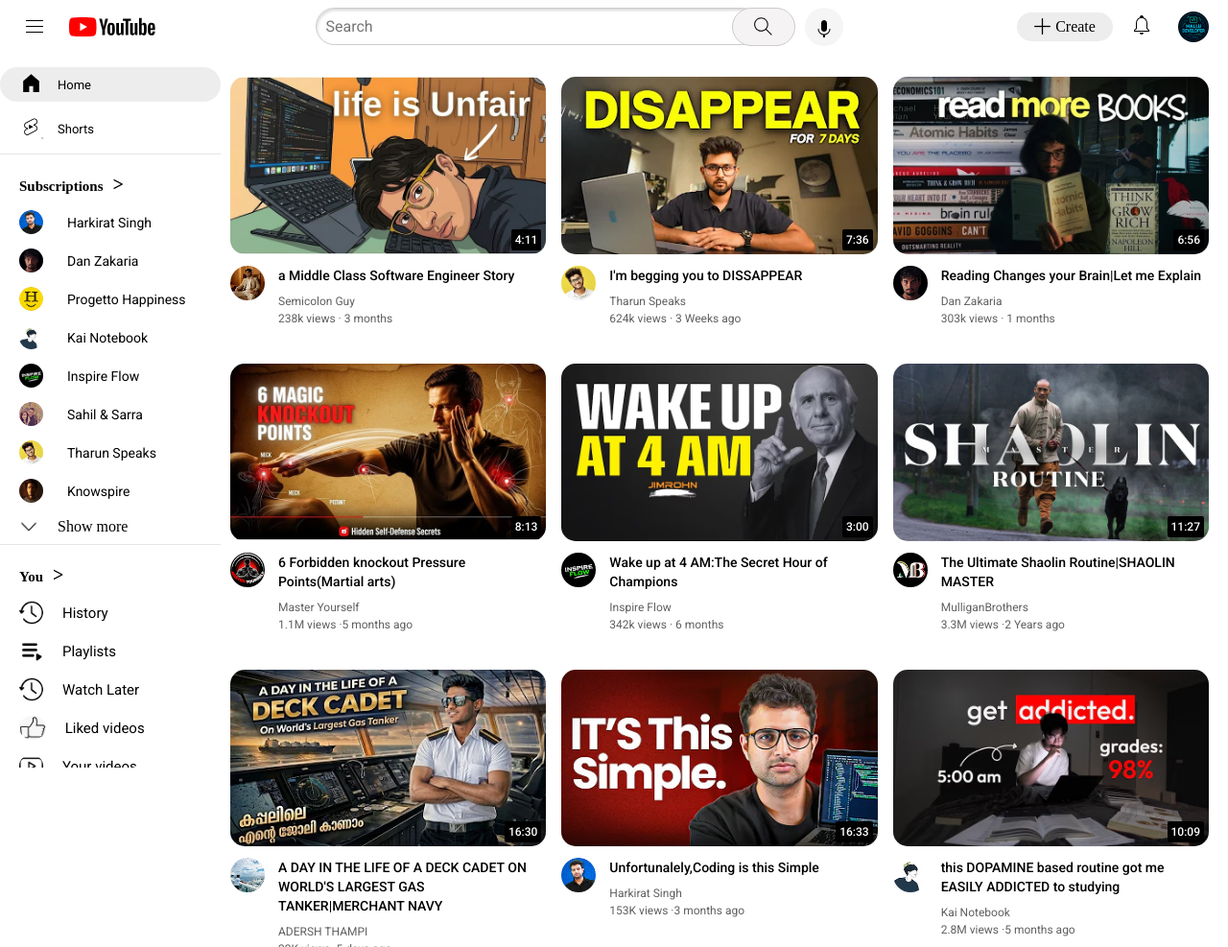
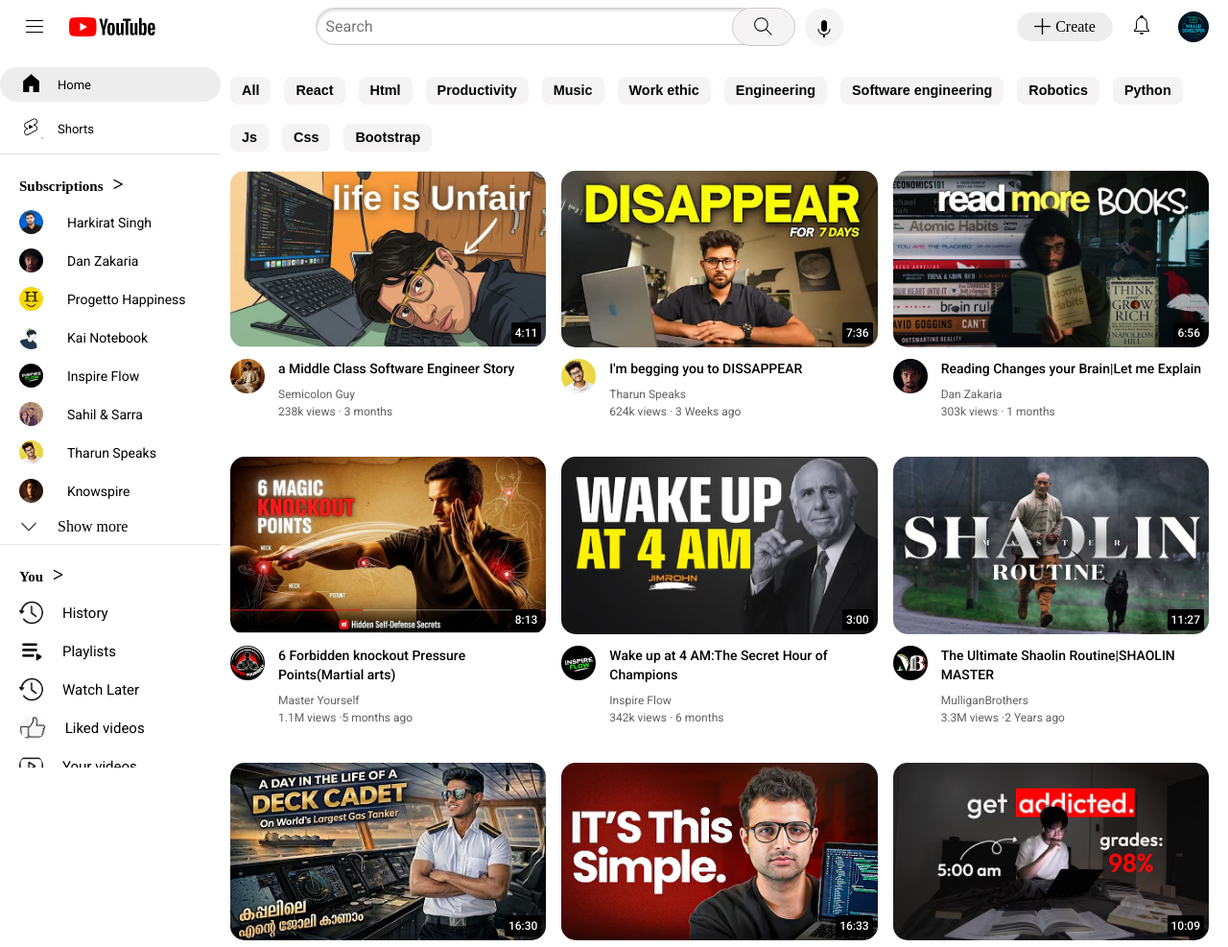
Before and after one commit to Gautham-k-v/Youtube-Clone, a plain HTML site: page index.html in a window 1280 px wide. Shown: the top 987 px of the page at 96% size. Drawn offline with Linux system fonts and the light colour scheme.

Commit message:
last version

```diff
--- a/index.html
+++ b/index.html
@@ -20,6 +20,8 @@
     <link rel="stylesheet" href="styles/video.css" />
     <!-- sidebar css styles  -->
     <link rel="stylesheet" href="styles/sidebar.css" />
+    <!-- category css -->
+    <link rel="stylesheet" href="styles/category.css" />
   </head>
   <body>
     <div class="header">
@@ -252,15 +254,39 @@
         <hr />
       </div>
       <div>
-        <p class="ytubeabt">About Press Copyright Contact us Creator Advertise Developers</p>
-        <p class="ytubeabt">Terms Privacy Policy & Safety How YouTube works Test new features</p>
+        <p class="ytubeabt">
+          About Press Copyright Contact us Creator Advertise Developers
+        </p>
+        <p class="ytubeabt">
+          Terms Privacy Policy & Safety How YouTube works Test new features
+        </p>
         <p class="ytubeabt">&copy; 2026 Google LLCgit</p>
       </div>
     </aside>
+    <!-- categories -->
+    <div class="category-list">
+      <button class="category-button">All</button>
+      <button class="category-button">React</button>
+      <button class="category-button">Html</button>
+      <button class="category-button">Productivity</button>
+      <button class="category-button">Music</button>
+      <button class="category-button">Work ethic</button>
+      <button class="category-button">Engineering</button>
+      <button class="category-button">Software engineering</button>
+      <button class="category-button">Robotics</button>
+      <button class="category-button">Python</button>
+      <button class="category-button">Js</button>
+      <button class="category-button">Css</button>
+      <button class="category-button">Bootstrap</button>
+    </div>
     <!-- this grid is used to display the video cards in a grid layout -->
     <div class="video-grid">
       <!-- first card  -->
       <div class="video-preview">
+        <a
+          href="https://youtu.be/5DR1uJxrlHg?si=7cVSvS6Arh_oOnpm"
+          target="_blank"
+        >
           <div class="thumbnail-row">
             <img
               src="images/hq720.avif"
@@ -269,6 +295,7 @@
             />
             <div class="video-time">4:11</div>
           </div>
+        </a>
         <!-- used to divide the video info into two columns -->
         <div class="video-info-grid">
           <div class="channel-picture">
@@ -287,6 +314,10 @@
       </div>
       <!-- second card  -->
       <div class="video-preview">
+        <a
+          href="https://youtu.be/5nq1Lwybc94?si=VWKZBI3_QzK20WfZ"
+          target="_blank"
+        >
           <div class="thumbnail-row">
             <img
               src="images/second-card.webp"
@@ -295,6 +326,7 @@
             />
             <div class="video-time">7:36</div>
           </div>
+        </a>
         <div class="video-info-grid">
           <div class="channel-picture">
             <img
@@ -312,6 +344,7 @@
       </div>
       <!-- third card  -->
       <div class="video-preview">
+        <a href="https://youtu.be/nN77MoXQPB0?si=Kw-jffCSUf6JJ9q6" target="_blank">
         <div class="thumbnail-row">
           <img
             src="images/image-3.avif"
@@ -320,6 +353,7 @@
           />
           <div class="video-time">6:56</div>
         </div>
+        </a>
         <div class="video-info-grid">
           <div class="channel-picture">
             <img
@@ -337,6 +371,7 @@
       </div>
       <!-- fourth card  -->
       <div class="video-preview">
+        <a href="https://youtu.be/YaEBtirEXoM?si=H9VUTvnAp7-uDmI4" target="_blank">
         <div class="thumbnail-row">
           <img
             src="images/image4.avif"
@@ -345,6 +380,7 @@
           />
           <div class="video-time">8:13</div>
         </div>
+        </a>
         <div class="video-info-grid">
           <div class="channel-picture">
             <img
@@ -364,6 +400,7 @@
       </div>
       <!-- fifth card  -->
       <div class="video-preview">
+        <a href="https://youtu.be/UohSoxqCpd4?si=RwludrrVGmobh8hj" target="_blank">
         <div class="thumbnail-row">
           <img
             src="images/image 5.avif"
@@ -372,6 +409,7 @@
           />
           <div class="video-time">3:00</div>
         </div>
+        </a>
         <div class="video-info-grid">
           <div class="channel-picture">
             <img
@@ -391,6 +429,7 @@
       </div>
       <!-- sixth card  -->
       <div class="video-preview">
+        <a href="https://youtu.be/KZo24VBqzHI?si=vhbwhsbw0fZKG-vG" target="_blank">
         <div class="thumbnail-row">
           <img
             src="images/image6.webp"
@@ -399,6 +438,7 @@
           />
           <div class="video-time">11:27</div>
         </div>
+        </a>
         <div class="video-info-grid">
           <div class="channel-picture">
             <img
@@ -418,6 +458,7 @@
       </div>
       <!-- seventh card  -->
       <div class="video-preview">
+        <a href="https://youtu.be/O2h7RyVN9js?si=3luQeMueD0nVB1PF" target="_blank">
         <div class="thumbnail-row">
           <img
             src="images/seven.webp"
@@ -426,6 +467,7 @@
           />
           <div class="video-time">16:30</div>
         </div>
+        </a>
         <div class="video-info-grid">
           <div class="channel-picture">
             <img
@@ -446,6 +488,7 @@
       </div>
       <!-- Eighth card  -->
       <div class="video-preview">
+        <a href="https://youtu.be/0WS5eq9fOYk?si=OiJuF6Em6dFhTaKe" target="_blank">
         <div class="thumbnail-row">
           <img
             src="images/channel 7.webp"
@@ -454,6 +497,7 @@
           />
           <div class="video-time">16:33</div>
         </div>
+        </a>
         <div class="video-info-grid">
           <div class="channel-picture">
             <img
@@ -471,6 +515,7 @@
       </div>
       <!-- ninth card  -->
       <div class="video-preview">
+        <a href="https://youtu.be/IAb2QHdNe1A?si=2moKj9D2dK4vlI6A" target="_blank">
         <div class="thumbnail-row">
           <img
             src="images/ninth.avif"
@@ -479,6 +524,7 @@
           />
           <div class="video-time">10:09</div>
         </div>
+        </a>
         <div class="video-info-grid">
           <div class="channel-picture">
             <img
@@ -498,6 +544,7 @@
       </div>
       <!-- tenth card  -->
       <div class="video-preview">
+        <a href="https://youtu.be/bSorYHuY0V8?si=y_Gsdtm04ERgihaU" target="_blank">
         <div class="thumbnail-row">
           <img
             src="images/tenth.avif"
@@ -506,6 +553,7 @@
           />
           <div class="video-time">7:11</div>
         </div>
+        </a>
         <div class="video-info-grid">
           <div class="channel-picture">
             <img
@@ -525,6 +573,7 @@
       </div>
       <!-- eleventh card  -->
       <div class="video-preview">
+        <a href="https://youtu.be/1NFWJoWF0sM?si=78aw7l7tSVedD39n" target="_blank">
         <div class="thumbnail-row">
           <img
             src="images/eleventh.webp"
@@ -533,6 +582,7 @@
           />
           <div class="video-time">24:05</div>
         </div>
+        </a>
         <div class="video-info-grid">
           <div class="channel-picture">
             <img
@@ -550,6 +600,7 @@
       </div>
       <!-- twelfth card  -->
       <div class="video-preview">
+        <a href="https://youtu.be/Jq-3EtFDjbs?si=ygSefysj5sPvr9Le" target="_blank">
         <div class="thumbnail-row">
           <img
             src="images/twelve.webp"
@@ -558,6 +609,7 @@
           />
           <div class="video-time">9:00</div>
         </div>
+        </a>
         <div class="video-info-grid">
           <div class="channel-picture">
             <img
@@ -577,6 +629,7 @@
       </div>
       <!-- thirteenth card  -->
       <div class="video-preview">
+        <a href="https://youtu.be/cqDQV5g7zHo?si=Jjau2W8dqGtq13fu" target="_blank">
         <div class="thumbnail-row">
           <img
             src="images/thirteen.webp"
@@ -585,6 +638,7 @@
           />
           <div class="video-time">5:37</div>
         </div>
+        </a>
         <div class="video-info-grid">
           <div class="channel-picture">
             <img
@@ -604,6 +658,7 @@
       </div>
       <!-- fourteenth card  -->
       <div class="video-preview">
+        <a href="https://youtu.be/2wTRQqoDM1A?si=lWdeiD5NEVwHlJ5A" target="_blank">
         <div class="thumbnail-row">
           <img
             src="images/fourteenth.webp"
@@ -612,6 +667,7 @@
           />
           <div class="video-time">10:33</div>
         </div>
+        </a>
         <div class="video-info-grid">
           <div class="channel-picture">
             <img
@@ -631,6 +687,7 @@
       </div>
       <!-- fifteenth card  -->
       <div class="video-preview">
+        <a href="https://youtu.be/MBPHU7aaklM?si=ZpMLbMXcpVffoz9o" target="_blank">
         <div class="thumbnail-row">
           <img
             src="images/fifteenth.webp"
@@ -639,6 +696,7 @@
           />
           <div class="video-time">25:56</div>
         </div>
+        </a>
         <div class="video-info-grid">
           <div class="channel-picture">
             <img
@@ -657,23 +715,5 @@
         </div>
       </div>
     </div>
-    <!-- js for showmore -->
-    <script>
-      const text = document.querySelector(".textarea");
-      const button = document.getElementById("btn");
-
-      let expanded = false;
-
-      button.addEventListener("click", () => {
-        if (!expanded) {
-          text.style.height = "auto";
-          button.innerText = "Show Less";
-        } else {
-          text.style.height = "100px";
-          button.innerText = "Show More";
-        }
-        expanded = !expanded;
-      });
-    </script>
   </body>
 </html>
--- /dev/null
+++ b/styles/category.css
@@ -0,0 +1,12 @@
+.category-list .category-button{
+border: none;
+cursor: pointer;
+font-size: 0.9rem;
+font-weight: bold;
+background: rgb(245, 243, 243);
+padding:0.4rem 0.75rem;
+border-radius: 0.5rem;
+white-space: nowrap;
+margin-bottom:20px;
+margin-right: 10px;
+}
--- a/styles/video.css
+++ b/styles/video.css
@@ -1,6 +1,12 @@
 .thumbnail {
   width: 100%;
   border-radius: 15px;
+}
+.video-preview:hover{
+background: rgb(208, 206, 206);
+border-radius: 20px;
+  transition-duration: 1s;
+  cursor: pointer;
 }
 .video-title {
   margin-top: 0px;
```
Lines whose indentation alone changed are shown as unchanged.
